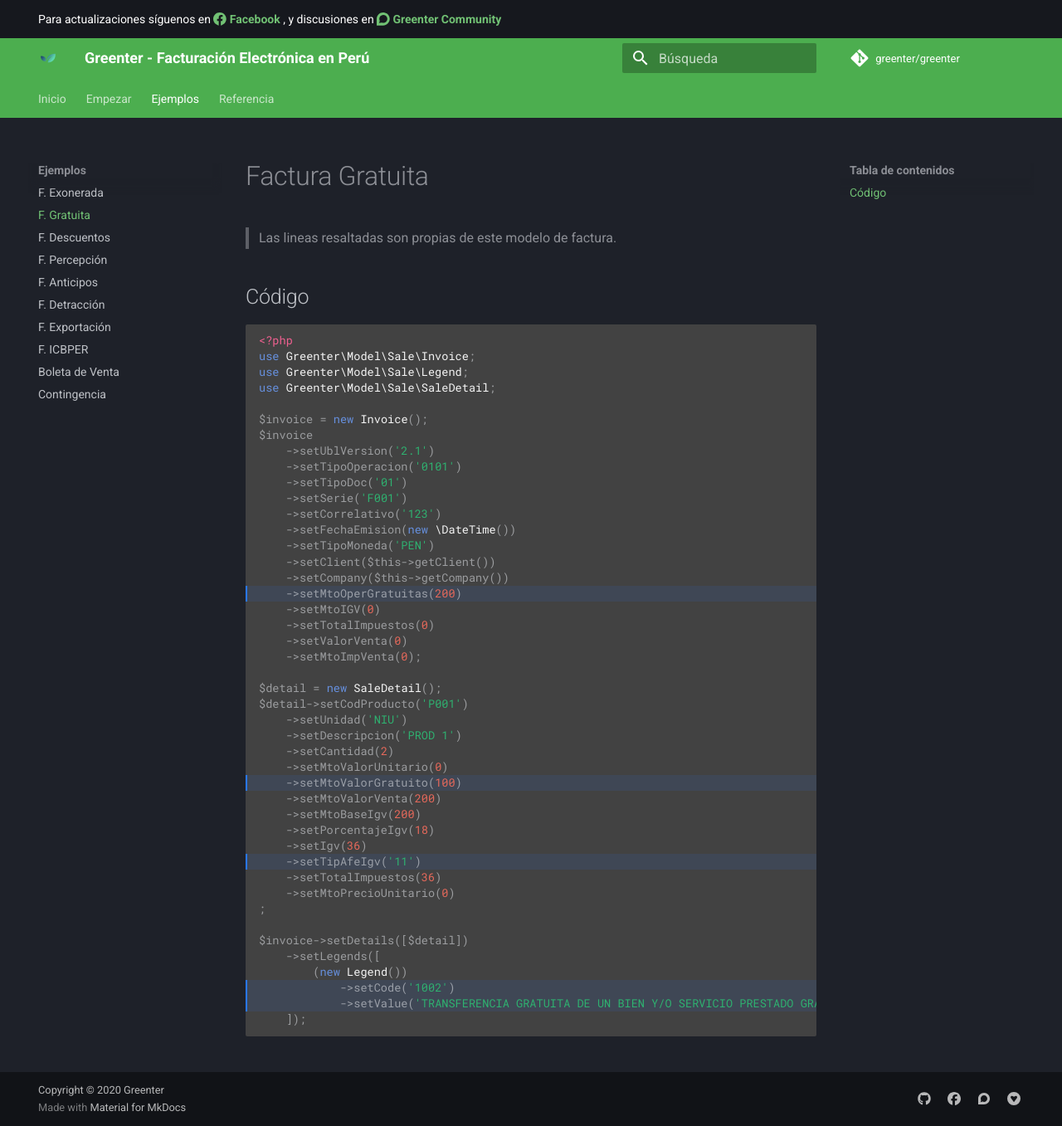
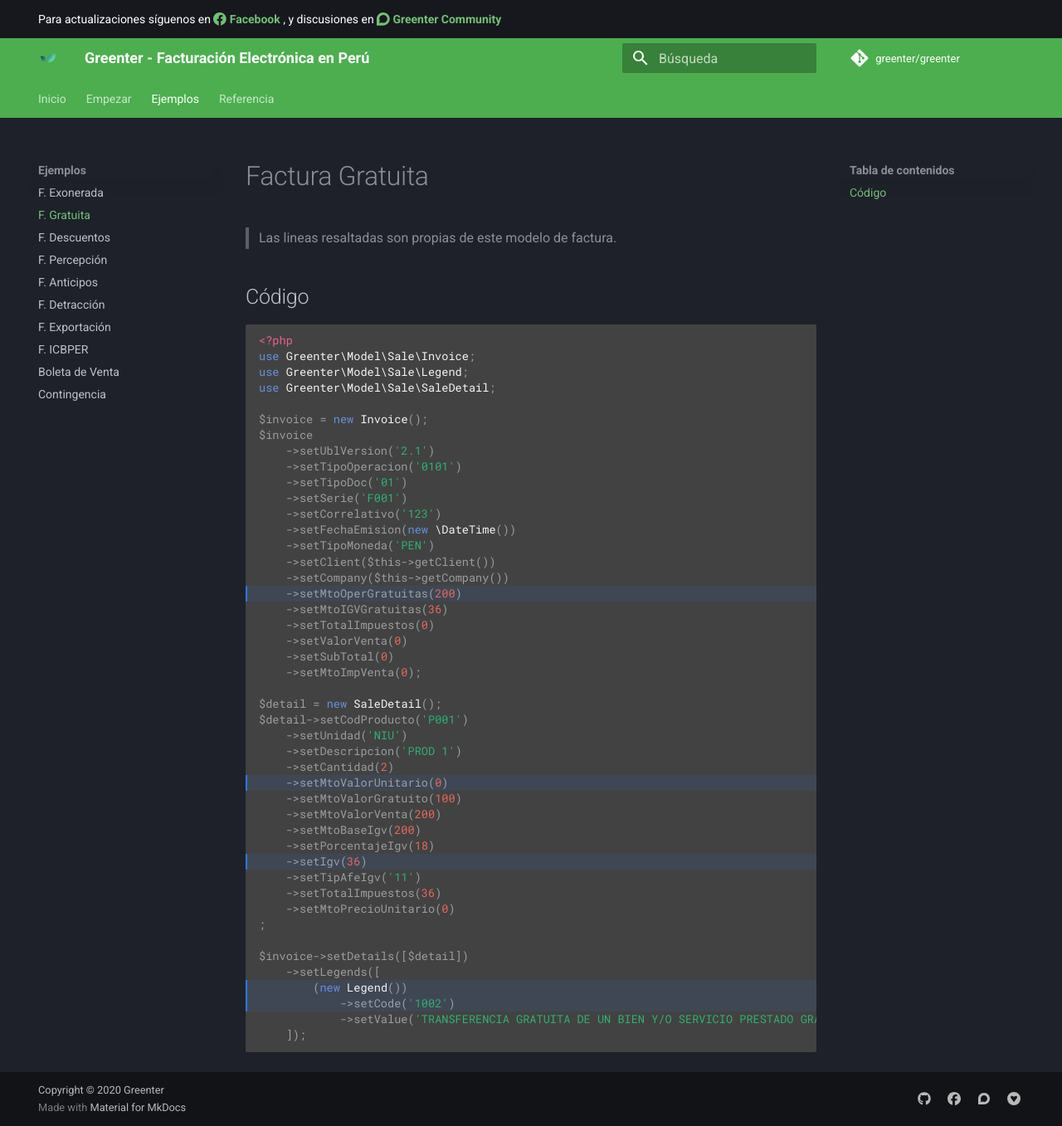
Before and after one commit to thegreenter/docs, an MkDocs documentation site: the page built from docs/examples/gratuita.md, in a window 1280 px wide and 1357 px high. Shown: the whole window at 83% size. Built offline with MkDocs 1.6.1 and Material for MkDocs 9.7.7, drawn with Linux system fonts in a browser that asks for light colours.

Commit message:
Include igv gratuitas

```diff
--- a/docs/examples/gratuita.md
+++ b/docs/examples/gratuita.md
@@ -22,9 +22,10 @@
     ->setClient($this->getClient())
     ->setCompany($this->getCompany())
     ->setMtoOperGratuitas(200)
-    ->setMtoIGV(0)
+    ->setMtoIGVGratuitas(36)
     ->setTotalImpuestos(0)
     ->setValorVenta(0)
+    ->setSubTotal(0)
     ->setMtoImpVenta(0);
 
 $detail = new SaleDetail();
```
